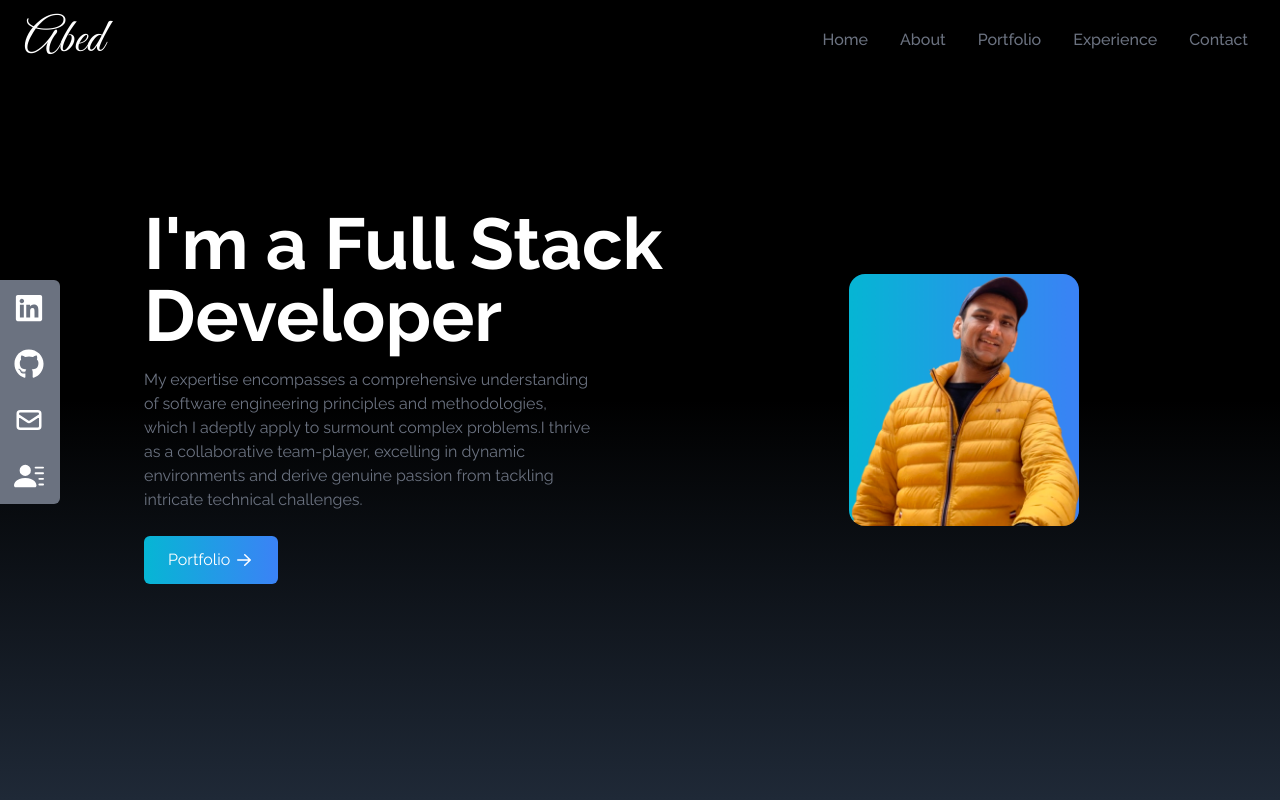
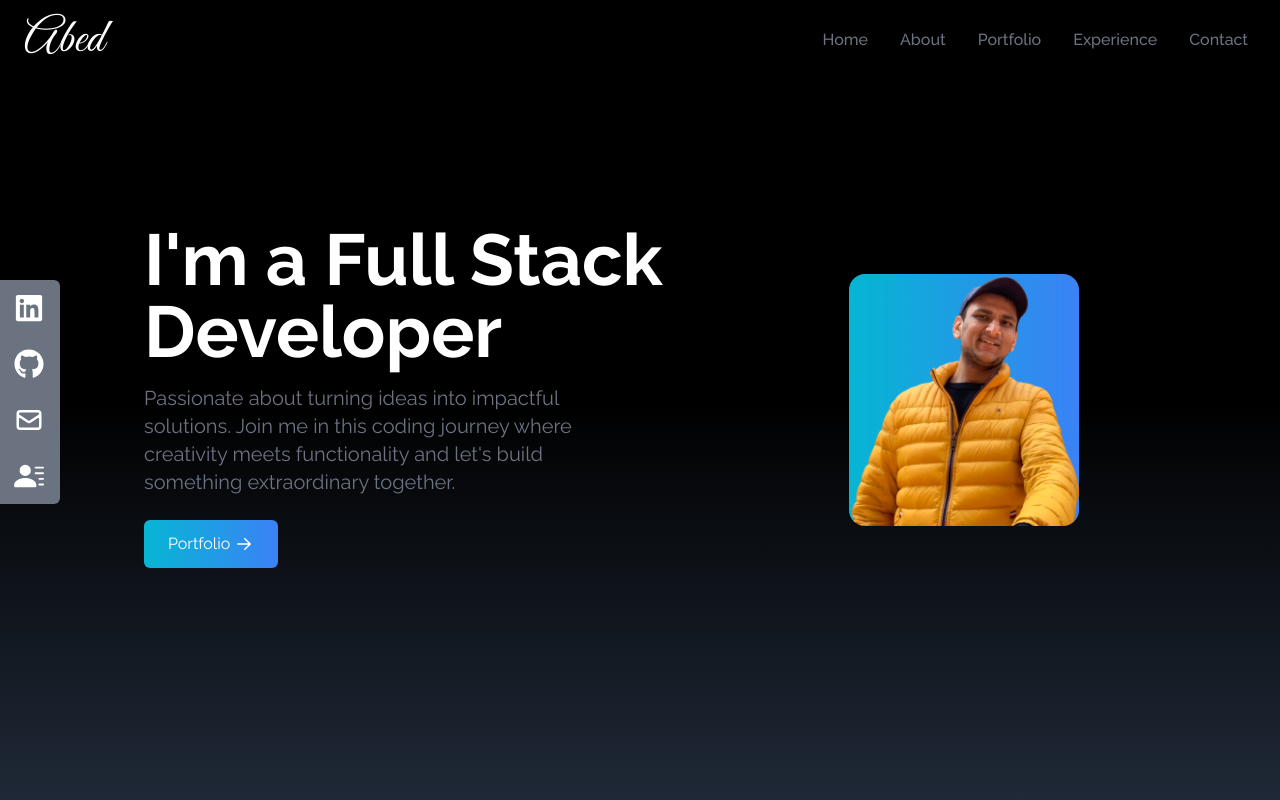
Before and after one commit to Nganga-A/myportfolio, a React (Create React App) app: page / in a window 1280 px wide. Shown: the top 800 px of the page. Built offline with nearby package versions, Linux system fonts and the light colour scheme.

Commit message:
Modified header text

```diff
--- a/src/components/Home.jsx
+++ b/src/components/Home.jsx
@@ -9,10 +9,7 @@ const Home = () => {
         <div className='max-w-screen-lg mx-auto flex flex-col items-center justify-center h-full px-4 md:flex-row'>
             <div className='flex flex-col justify-center h-full'>
                 <h2 className='text-4xl sm:text-7xl font-bold text-white'>I'm a Full Stack Developer</h2>
-                <p className='text-gray-500 py-4 max-w-md'>My expertise encompasses a comprehensive understanding
-of software engineering principles and methodologies, which I adeptly apply to surmount complex
-problems.I thrive as a collaborative team-player, excelling in dynamic environments and derive genuine
-passion from tackling intricate technical challenges.</p>
+                <p className='text-gray-500 py-4 max-w-md text-xl'>Passionate about turning ideas into impactful solutions. Join me in this coding journey where creativity meets functionality and let's build something extraordinary together.</p>
 
                 <div>
                     <Link to="portfolio" smooth duration={500}
```
